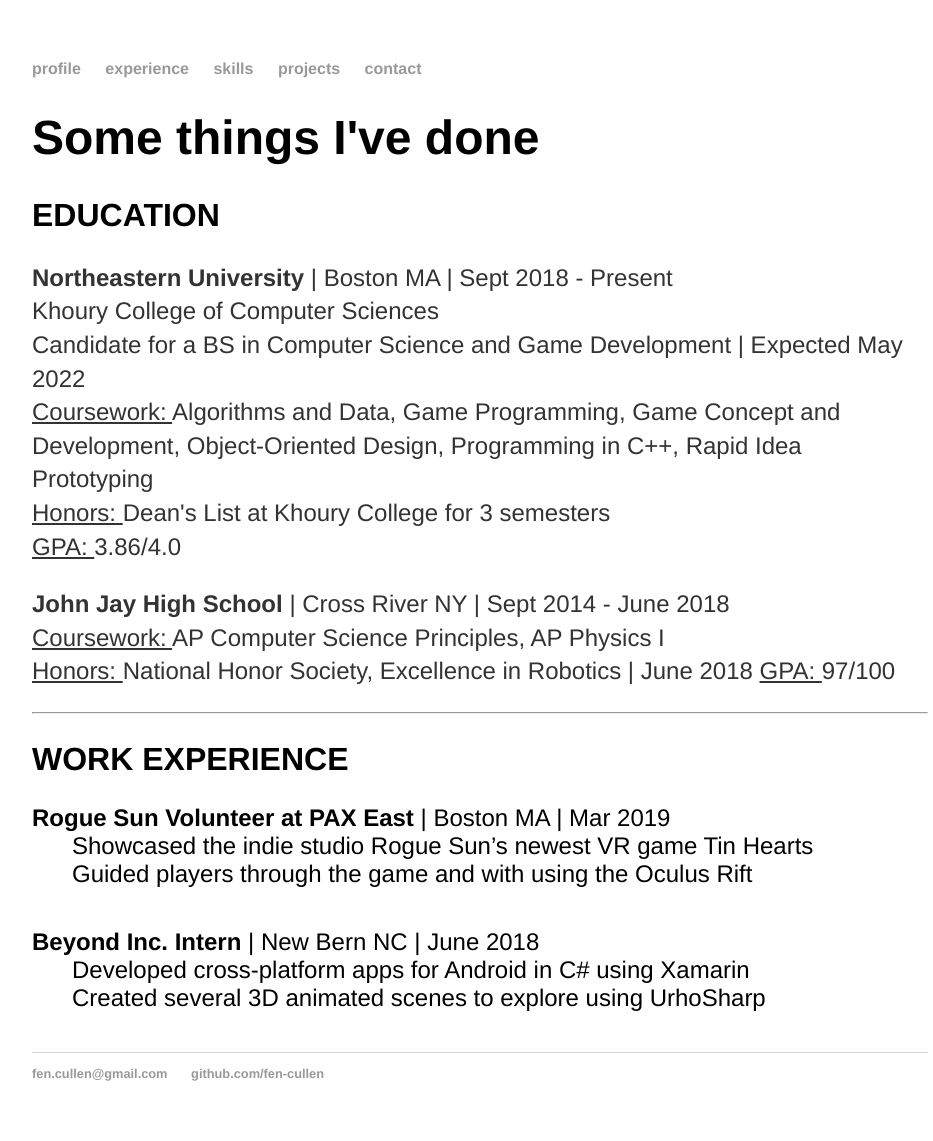
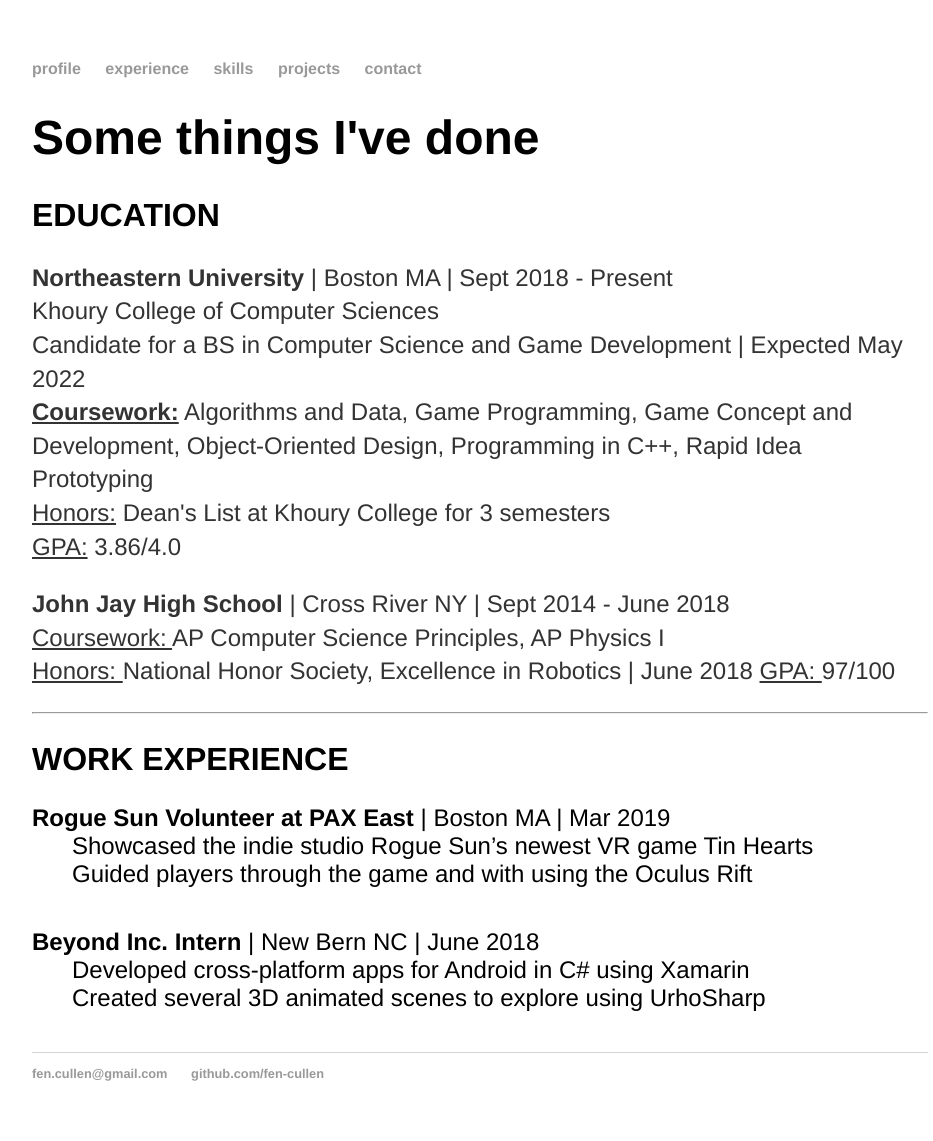
Before and after one commit to fen-cullen/fen-cullen.github.io, a Jekyll site: the page built from experience/index.html, in a window 1280 px wide. Shown: the whole page, without its empty margins (160-1093 px from the left). Built offline with Jekyll 4.4.1, drawn with Linux system fonts in a browser that asks for light colours.

```diff
--- a/experience/index.html
+++ b/experience/index.html
@@ -11,15 +11,15 @@ title: Experience
 			EDUCATION
 		</h2>
 		<p>
-			<b> Northeastern University </b> | Boston MA | Sept 2018 - Present <br>
+			<strong> Northeastern University </strong> | Boston MA | Sept 2018 - Present <br>
 			Khoury College of Computer Sciences <br>
 			Candidate for a BS in Computer Science and Game Development | Expected May 2022 <br>
-			<u> Coursework: </u> Algorithms and Data, Game Programming, Game Concept and Development, Object-Oriented Design, Programming in C++, Rapid Idea Prototyping <br>
-			<u> Honors: </u> Dean's List at Khoury College for 3 semesters <br>
-			<u> GPA: </u> 3.86/4.0 <br>
+			<b><u>Coursework:</u></b> Algorithms and Data, Game Programming, Game Concept and Development, Object-Oriented Design, Programming in C++, Rapid Idea Prototyping <br>
+			<u>Honors:</u> Dean's List at Khoury College for 3 semesters <br>
+			<u>GPA:</u> 3.86/4.0 <br>
 		</p>
 		<p>
-			<b> John Jay High School </b> | Cross River NY | Sept 2014 - June 2018 <br>
+			<strong> John Jay High School </strong> | Cross River NY | Sept 2014 - June 2018 <br>
 			<u> Coursework: </u> AP Computer Science Principles, AP Physics I <br>
 			<u> Honors: </u> National Honor Society, Excellence in Robotics | June 2018
 			<u> GPA: </u> 97/100 <br>
```
